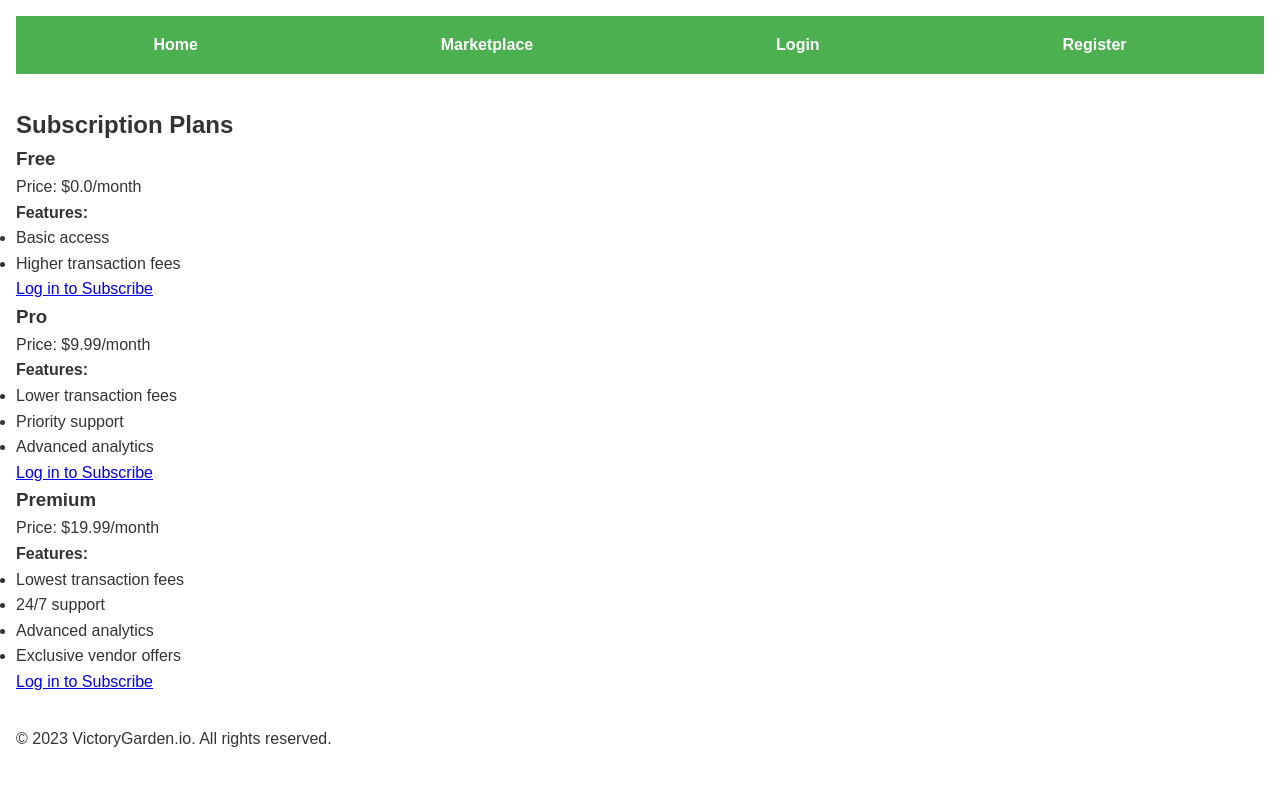
After one commit to palmtreefeen/VictoryGarden, a Flask app: page /subscriptions in a window 1280 px wide. The commit adds this page. Shown: the top 786 px of the page. Run offline with Flask 3, Linux system fonts and the light colour scheme; data comes from the database, SQL or seed files in the repository; some libraries are stand-ins or nearby versions.

Commit message:
Agent step completed: Implement tiered subscription model with different features

```diff
--- a/main.py
+++ b/main.py
@@ -4,13 +4,14 @@ from flask_login import LoginManager, login_user, login_required, logout_user, c
 from werkzeug.security import generate_password_hash, check_password_hash
 from flask_wtf.csrf import CSRFProtect, CSRFError
 import os
-from models import db, User, Product, Transaction, Service, Booking
+from models import db, User, Product, Transaction, Service, Booking, Subscription
 from forms import LoginForm, RegistrationForm, ProductForm, ServiceForm
 from utils import get_stripe_publishable_key, create_stripe_checkout_session
 import random
 from email_validator import validate_email, EmailNotValidError
 import logging
 from analytics import predict_demand_supply, get_market_insights, get_product_recommendations, get_optimal_price
+from datetime import datetime, timedelta
 
 app = Flask(__name__)
 app.config.from_object('config.Config')
@@ -163,9 +164,60 @@ def create_service():
         return redirect(url_for('vendor_portal'))
     return render_template('create_service.html', form=form)
 
-# Add more routes for editing and deleting products and services
+@app.route('/subscriptions')
+def subscriptions():
+    subscriptions = Subscription.query.all()
+    return render_template('subscriptions.html', subscriptions=subscriptions)
+
+@app.route('/subscribe/<int:subscription_id>', methods=['POST'])
+@login_required
+def subscribe(subscription_id):
+    subscription = Subscription.query.get_or_404(subscription_id)
+    current_user.subscription_tier = subscription.name
+    current_user.subscription_start_date = datetime.utcnow()
+    current_user.subscription_end_date = datetime.utcnow() + timedelta(days=30)
+    db.session.commit()
+    flash(f'You have successfully subscribed to the {subscription.name} tier.', 'success')
+    return redirect(url_for('profile'))
+
+@app.route('/cancel_subscription', methods=['POST'])
+@login_required
+def cancel_subscription():
+    current_user.subscription_tier = 'free'
+    current_user.subscription_end_date = datetime.utcnow()
+    db.session.commit()
+    flash('Your subscription has been canceled.', 'info')
+    return redirect(url_for('profile'))
+
+def add_default_subscriptions():
+    subscriptions = [
+        {
+            'name': 'Free',
+            'price': 0,
+            'features': 'Basic access, Higher transaction fees'
+        },
+        {
+            'name': 'Pro',
+            'price': 9.99,
+            'features': 'Lower transaction fees, Priority support, Advanced analytics'
+        },
+        {
+            'name': 'Premium',
+            'price': 19.99,
+            'features': 'Lowest transaction fees, 24/7 support, Advanced analytics, Exclusive vendor offers'
+        }
+    ]
+
+    for sub in subscriptions:
+        existing_subscription = Subscription.query.filter_by(name=sub['name']).first()
+        if not existing_subscription:
+            new_subscription = Subscription(name=sub['name'], price=sub['price'], features=sub['features'])
+            db.session.add(new_subscription)
+
+    db.session.commit()
 
 if __name__ == '__main__':
     with app.app_context():
         db.create_all()
+        add_default_subscriptions()
     app.run(host='0.0.0.0', port=5000)
--- /dev/null
+++ b/templates/subscriptions.html
@@ -0,0 +1,31 @@
+{% extends "base.html" %}
+
+{% block content %}
+<h2>Subscription Plans</h2>
+<div class="subscription-grid">
+    {% for subscription in subscriptions %}
+        <div class="subscription-card">
+            <h3>{{ subscription.name }}</h3>
+            <p>Price: ${{ subscription.price }}/month</p>
+            <h4>Features:</h4>
+            <ul>
+                {% for feature in subscription.features.split(',') %}
+                    <li>{{ feature.strip() }}</li>
+                {% endfor %}
+            </ul>
+            {% if current_user.is_authenticated %}
+                {% if current_user.subscription_tier == subscription.name %}
+                    <p>Current Plan</p>
+                {% else %}
+                    <form action="{{ url_for('subscribe', subscription_id=subscription.id) }}" method="POST">
+                        <input type="hidden" name="csrf_token" value="{{ csrf_token() }}" />
+                        <button type="submit" class="btn btn-primary">Subscribe</button>
+                    </form>
+                {% endif %}
+            {% else %}
+                <a href="{{ url_for('auth.login') }}" class="btn btn-secondary">Log in to Subscribe</a>
+            {% endif %}
+        </div>
+    {% endfor %}
+</div>
+{% endblock %}
```
Also changed, not shown: models.py (+9 -0 lines), templates/profile.html (+27 -0 lines), README.md.
